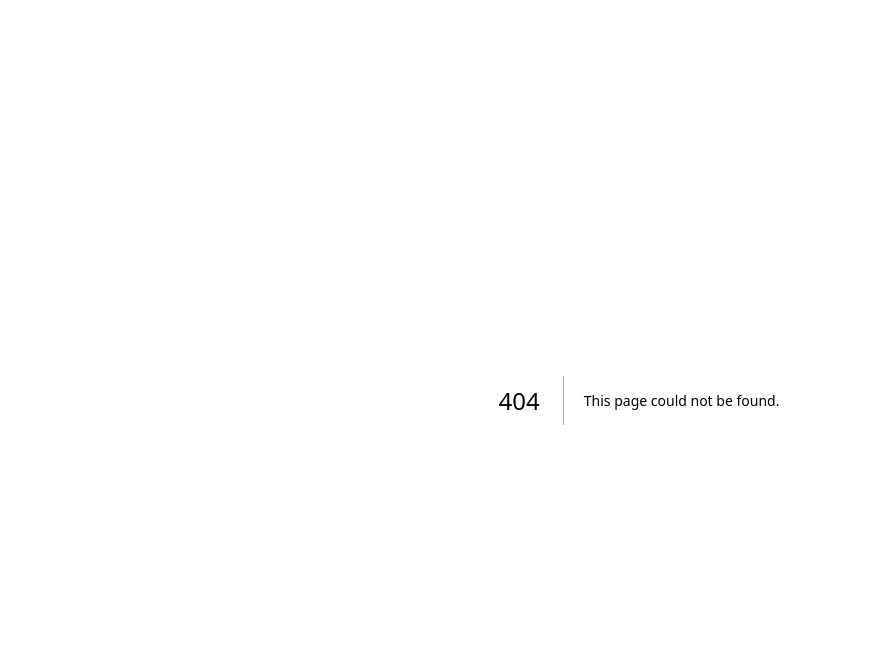
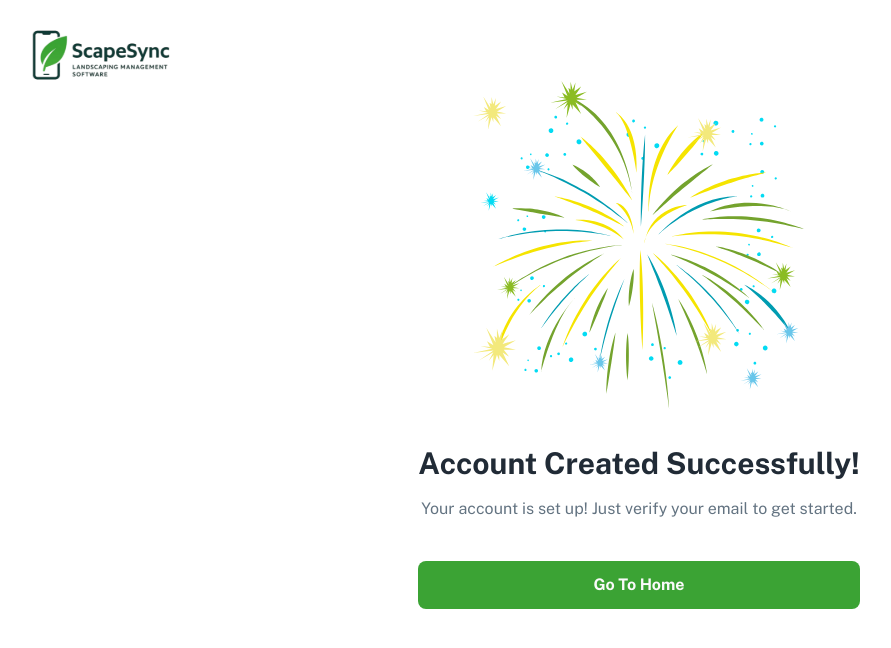
Before and after one commit to ArunRoy404/Scape-Sync, a Next.js app: page /register-successful in a window 1280 px wide. Before the commit this address had no page. Shown: the top 648 px of the page, without its empty margins (1-892 px from the left). Built offline with nearby package versions, Linux system fonts and the light colour scheme.

Commit message:
feat:Successful Page created

```diff
--- /dev/null
+++ b/src/app/(Auth)/(successful)/register-successful/page.jsx
@@ -0,0 +1,13 @@
+import SuccessfulPage from '@/pages/SuccessfulPage';
+import React from 'react';
+
+const page = () => {
+    return (
+        <SuccessfulPage
+            title={'Account Created Successfully!'}
+            subtitle={'Your account is set up! Just verify your email to get started.'}
+        />
+    );
+};
+
+export default page;
--- /dev/null
+++ b/src/app/(Auth)/(successful)/reset-pass-successful/page.jsx
@@ -0,0 +1,13 @@
+import SuccessfulPage from '@/pages/SuccessfulPage';
+import React from 'react';
+
+const page = () => {
+    return (
+        <SuccessfulPage
+            title={'Password Changed Successfully!'}
+            subtitle={'Your account is set up! Just verify your email to get started.'}
+        />
+    );
+};
+
+export default page;
--- /dev/null
+++ b/src/components/UI/ButtonHome.jsx
@@ -0,0 +1,14 @@
+import Link from 'next/link';
+import { Button } from "@/components/UI/button";
+
+const ButtonHome = () => {
+    return (
+        <Link href={'/'} >
+            <Button className="cursor-pointer w-full text-xs md:text-base font-bold leading-6  md:py-6">
+                Go To Home
+            </Button>
+        </Link>
+    );
+};
+
+export default ButtonHome;
--- /dev/null
+++ b/src/pages/SuccessfulPage.jsx
@@ -0,0 +1,38 @@
+import ButtonHome from '@/components/UI/ButtonHome';
+import Image from 'next/image';
+import React from 'react';
+
+const SuccessfulPage = ({ title, subtitle }) => {
+    return (
+        <section className='flex items-center justify-center h-[calc(100vh-63px)] md:h-[calc(100vh-110px)] px-4'>
+            <div>
+
+                {/* image  */}
+                <div className="relative w-[250px] h-[252px] md:w-[332px] md:h-[328px] mx-auto">
+                    <Image
+                        src='/Vector/VectorSparkle.svg'
+                        alt='sparkles'
+                        fill
+                        style={{ objectFit: "contain" }}
+                    />
+                </div>
+
+                {/* message  */}
+                <div className='space-y-4 mt-9 mb-10 text-center'>
+                    <h1 className='text-[rgba(33,43,54,1)] font-bold text-3xl'>
+                        {title}
+                    </h1>
+
+                    <p className='text-[rgba(99,115,129,1)] font-normal text-base'>
+                        {subtitle}
+                    </p>
+                </div>
+
+                <ButtonHome />
+
+            </div>
+        </section>
+    );
+};
+
+export default SuccessfulPage;
```
Also changed, not shown: public/Vector/VectorSparkle.png (deleted), public/Vector/VectorSparkle.svg (added).
